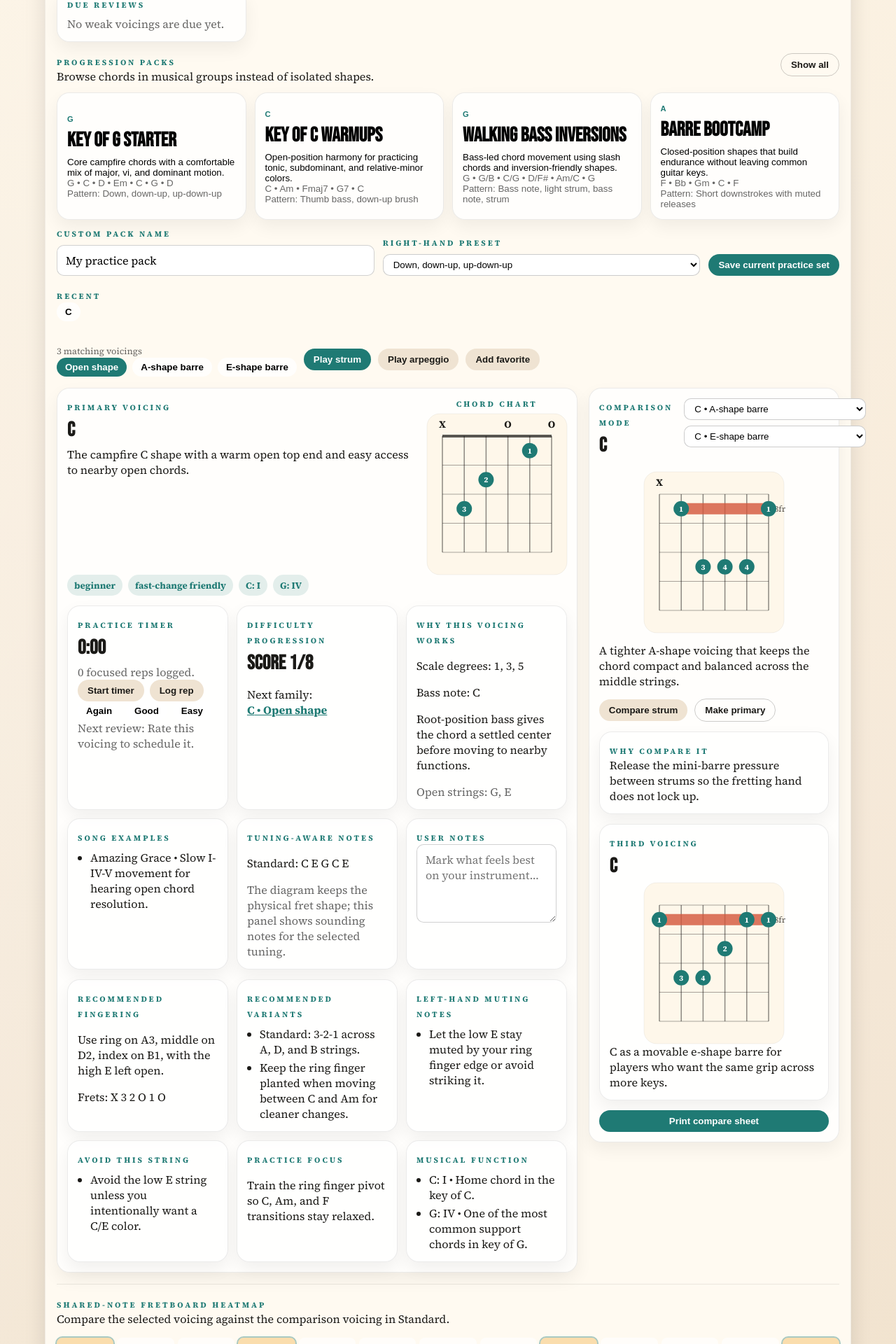
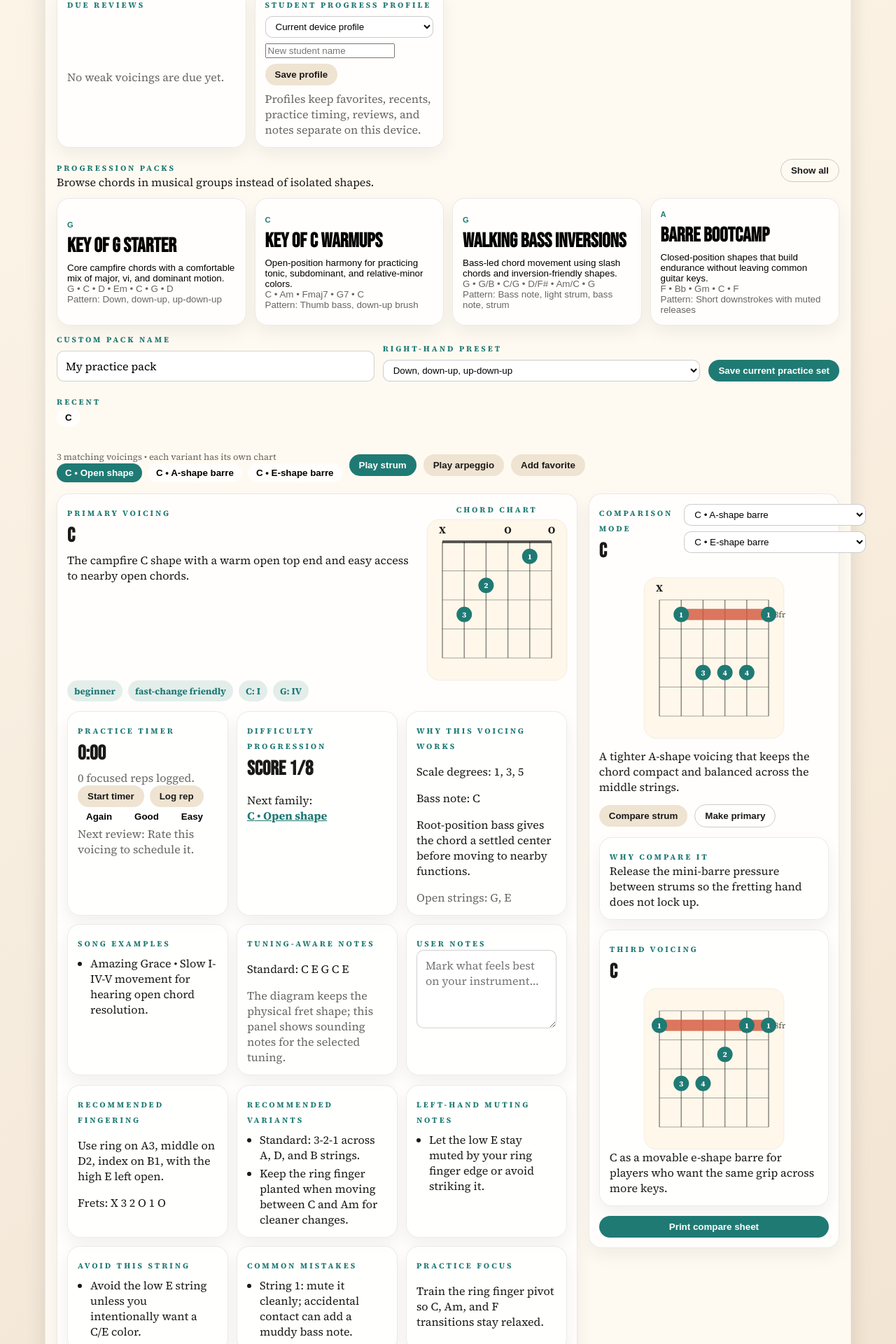
Before and after one commit to paladinv/ChordHero, a Next.js app: page /library in a window 1280 px wide. Shown: the part 540-2460 px from the top of the page at 70% size. Built offline with nearby package versions, Linux system fonts and the light colour scheme.

Commit message:
Add student profiles, MIDI input, and richer chord tooling

```diff
--- a/components/ChordDiagram.tsx
+++ b/components/ChordDiagram.tsx
@@ -10,6 +10,15 @@ export type Chord = {
   barre?: Barre;
   fingers?: Array<1 | 2 | 3 | 4 | null>;
 };
+
+export const normalizeChord = (chord: Chord): Chord => ({
+  ...chord,
+  frets: Array.from({ length: STRING_COUNT }, (_, index) => {
+    const fret = chord.frets[index];
+    return typeof fret === "number" && Number.isFinite(fret) ? Math.max(-1, fret) : -1;
+  }),
+  fingers: Array.from({ length: STRING_COUNT }, (_, index) => chord.fingers?.[index] ?? null)
+});
 
 type ChordDiagramProps = {
   chord: Chord;
@@ -29,6 +38,7 @@ function getBaseFret(chord: Chord) {
 }
 
 export default function ChordDiagram({ chord }: ChordDiagramProps) {
+  const chart = normalizeChord(chord);
   const width = 200;
   const height = 230;
   const paddingX = 22;
@@ -37,7 +47,7 @@ export default function ChordDiagram({ chord }: ChordDiagramProps) {
   const gridHeight = height - paddingY * 2;
   const stringGap = gridWidth / (STRING_COUNT - 1);
   const fretGap = gridHeight / (FRET_COUNT - 1);
-  const baseFret = getBaseFret(chord);
+  const baseFret = getBaseFret(chart);
 
   return (
     <svg
@@ -46,7 +56,7 @@ export default function ChordDiagram({ chord }: ChordDiagramProps) {
       viewBox={`0 0 ${width} ${height}`}
       className="diagram"
       role="img"
-      aria-label={`Chord diagram for ${chord.name}`}
+      aria-label={`Chord diagram for ${chart.name}`}
     >
       <rect x="0" y="0" width={width} height={height} rx="18" className="diagram-bg" />
 
@@ -84,18 +94,18 @@ export default function ChordDiagram({ chord }: ChordDiagramProps) {
         </text>
       )}
 
-      {chord.barre && (
+      {chart.barre && (
         <rect
-          x={paddingX + chord.barre.from * stringGap - 8}
-          y={paddingY + (chord.barre.fret - baseFret + 1) * fretGap - fretGap / 2 - 8}
-          width={(chord.barre.to - chord.barre.from) * stringGap + 16}
+          x={paddingX + chart.barre.from * stringGap - 8}
+          y={paddingY + (chart.barre.fret - baseFret + 1) * fretGap - fretGap / 2 - 8}
+          width={(chart.barre.to - chart.barre.from) * stringGap + 16}
           height={16}
           rx={8}
           className="diagram-barre"
         />
       )}
 
-      {chord.frets.map((fret, stringIndex) => {
+      {chart.frets.map((fret, stringIndex) => {
         const x = paddingX + stringIndex * stringGap;
         if (fret === 0) {
           return (
@@ -114,7 +124,7 @@ export default function ChordDiagram({ chord }: ChordDiagramProps) {
 
         const position = fret - baseFret + 1;
         const y = paddingY + position * fretGap - fretGap / 2;
-        const finger = chord.fingers?.[stringIndex] ?? null;
+        const finger = chart.fingers?.[stringIndex] ?? null;
 
         return (
           <g key={`dot-${stringIndex}`}>
--- a/components/ChordLibraryExplorer.tsx
+++ b/components/ChordLibraryExplorer.tsx
@@ -22,6 +22,7 @@ const FAVORITES_STORAGE_KEY = "chord-hero-library-favorites";
 const CUSTOM_PACKS_STORAGE_KEY = "chord-hero-library-custom-packs";
 const PRACTICE_STATS_STORAGE_KEY = "chord-hero-library-practice-stats";
 const USER_NOTES_STORAGE_KEY = "chord-hero-library-user-notes";
+const STUDENT_PROFILES_STORAGE_KEY = "chord-hero-library-student-profiles";
 const SAMPLE_BASE_PATH = "/samples/guitar";
 const OPEN_STRING_FREQUENCIES = [82.41, 110, 146.83, 196, 246.94, 329.63];
 const STANDARD_STRING_NOTES = ["E", "A", "D", "G", "B", "E"];
@@ -102,6 +103,14 @@ type EarTarget = {
   prompt: "chord" | "function";
   options: string[];
 };
+type StudentProfile = {
+  id: string;
+  name: string;
+  favorites: string[];
+  recents: string[];
+  practiceStats: PracticeStats;
+  userNotes: Record<string, string>;
+};
 type HeatmapNote = {
   key: string;
   stringIndex: number;
@@ -192,6 +201,21 @@ const getTheoryNotes = (entry: ChordLibraryItem) => {
         : "Root-position bass gives the chord a settled center before moving to nearby functions.",
     openStrings: openStrings || "No open strings in this voicing."
   };
+};
+
+const getCommonMistakes = (entry: ChordLibraryItem) => {
+  const mistakes: string[] = [];
+  entry.chord.frets.forEach((fret, index) => {
+    if (fret < 0) mistakes.push(`String ${index + 1}: mute it cleanly; accidental contact can add a muddy bass note.`);
+  });
+  if (entry.difficultyTags.includes("barre")) {
+    mistakes.push("Barre: check each string one at a time and relax pressure between checks.");
+  }
+  if (entry.difficultyTags.includes("stretch")) {
+    mistakes.push("Stretch: move the wrist forward instead of squeezing harder with the thumb.");
+  }
+  if (!mistakes.length) mistakes.push("Buzzing: lift and re-place each finger close behind its fret wire.");
+  return mistakes.slice(0, 3);
 };
 
 export default function ChordLibraryExplorer() {
@@ -227,6 +251,10 @@ export default function ChordLibraryExplorer() {
   const [earAnswer, setEarAnswer] = useState("");
   const [earResult, setEarResult] = useState("");
   const [thirdCompareChordId, setThirdCompareChordId] = useState("");
+  const [studentProfiles, setStudentProfiles] = useState<StudentProfile[]>([]);
+  const [activeStudentId, setActiveStudentId] = useState("default-student");
+  const [newStudentName, setNewStudentName] = useState("");
+  const [midiStatus, setMidiStatus] = useState("MIDI not connected");
 
   const deferredLibrarySearch = useDeferredValue(librarySearch.trim().toLowerCase());
   const audioContextRef = useRef<AudioContext | null>(null);
@@ -551,6 +579,89 @@ export default function ChordLibraryExplorer() {
     ]);
   };
 
+  const snapshotStudent = (id: string, name: string): StudentProfile => ({
+    id,
+    name,
+    favorites: favoriteIds,
+    recents: recentIds,
+    practiceStats,
+    userNotes
+  });
+
+  const saveStudentProfile = () => {
+    const name = newStudentName.trim() || `Student ${studentProfiles.length + 1}`;
+    const id = `student-${Date.now()}`;
+    const profile = snapshotStudent(id, name);
+    setStudentProfiles((previous) => [profile, ...previous]);
+    setActiveStudentId(id);
+    setNewStudentName("");
+  };
+
+  const loadStudentProfile = (id: string) => {
+    const current = studentProfiles.find((profile) => profile.id === activeStudentId);
+    if (current) {
+      setStudentProfiles((previous) => previous.map((profile) => profile.id === activeStudentId ? snapshotStudent(activeStudentId, profile.name) : profile));
+    }
+    const next = studentProfiles.find((profile) => profile.id === id);
+    if (!next) return;
+    setActiveStudentId(id);
+    setFavoriteIds(next.favorites);
+    setRecentIds(next.recents);
+    setPracticeStats(next.practiceStats);
+    setUserNotes(next.userNotes);
+  };
+
+  const exportTeacherPacks = () => {
+    const blob = new Blob([JSON.stringify(customPacks, null, 2)], { type: "application/json" });
+    const url = URL.createObjectURL(blob);
+    const link = document.createElement("a");
+    link.href = url;
+    link.download = "chord-hero-teacher-packs.json";
+    link.click();
+    URL.revokeObjectURL(url);
+  };
+
+  const importTeacherPacks = (file: File) => {
+    const reader = new FileReader();
+    reader.onload = () => {
+      try {
+        const imported = JSON.parse(String(reader.result)) as CustomPack[];
+        if (!Array.isArray(imported)) throw new Error("Invalid pack file");
+        const valid = imported.filter((pack) => pack && typeof pack.title === "string" && Array.isArray(pack.chordIds));
+        setCustomPacks((previous) => [...valid.map((pack) => ({ ...pack, id: `imported-${Date.now()}-${pack.id}`, custom: true as const })), ...previous]);
+      } catch {
+        setSampleStatus("Teacher pack import failed: choose a Chord Hero JSON export");
+      }
+    };
+    reader.readAsText(file);
+  };
+
+  const connectMidi = async () => {
+    const midiNavigator = navigator as Navigator & { requestMIDIAccess?: () => Promise<any> };
+    if (!midiNavigator.requestMIDIAccess) {
+      setMidiStatus("Web MIDI is not supported in this browser");
+      return;
+    }
+    try {
+      const access = await midiNavigator.requestMIDIAccess();
+      const handleMessage = (event: any) => {
+        const [status, note] = event.data ?? [];
+        if ((status & 0xf0) !== 0x90 || !note || event.data[2] === 0) return;
+        const midiNote = noteAt(note % 12);
+        setMidiStatus(`Last MIDI note: ${midiNote}`);
+        if (!earTarget) return;
+        const targetRoot = earTarget.entry.root;
+        const correct = midiNote === targetRoot;
+        setEarAnswer(correct ? (earTarget.prompt === "chord" ? earTarget.entry.chord.name : earTarget.entry.functionContexts[0]?.roles[0] ?? "I") : midiNote);
+        setEarResult(correct ? "Correct MIDI root" : `Try again; the root is ${targetRoot}`);
+      };
+      access.inputs.forEach((input: any) => { input.onmidimessage = handleMessage; });
+      setMidiStatus(`${access.inputs.size} MIDI input${access.inputs.size === 1 ? "" : "s"} connected`);
+    } catch {
+      setMidiStatus("MIDI permission was not granted");
+    }
+  };
+
   const addPracticeRep = (id: string) => {
     setPracticeStats((previous) => ({
       ...previous,
@@ -623,6 +734,7 @@ export default function ChordLibraryExplorer() {
       const storedCustomPacks = window.localStorage.getItem(CUSTOM_PACKS_STORAGE_KEY);
       const storedPracticeStats = window.localStorage.getItem(PRACTICE_STATS_STORAGE_KEY);
       const storedUserNotes = window.localStorage.getItem(USER_NOTES_STORAGE_KEY);
+      const storedProfiles = window.localStorage.getItem(STUDENT_PROFILES_STORAGE_KEY);
       if (storedFavorites) {
         setFavoriteIds(JSON.parse(storedFavorites));
       }
@@ -638,6 +750,9 @@ export default function ChordLibraryExplorer() {
       if (storedUserNotes) {
         setUserNotes(JSON.parse(storedUserNotes));
       }
+      if (storedProfiles) {
+        setStudentProfiles(JSON.parse(storedProfiles));
+      }
     } catch {
       // Ignore storage failures and keep the UI usable.
     }
@@ -682,6 +797,14 @@ export default function ChordLibraryExplorer() {
       // Ignore storage failures and keep the UI usable.
     }
   }, [userNotes]);
+
+  useEffect(() => {
+    try {
+      window.localStorage.setItem(STUDENT_PROFILES_STORAGE_KEY, JSON.stringify(studentProfiles));
+    } catch {
+      // Ignore storage failures and keep the UI usable.
+    }
+  }, [studentProfiles]);
 
   useEffect(() => {
     if (!selectedLibraryEntry) return;
@@ -978,6 +1101,9 @@ export default function ChordLibraryExplorer() {
                     ))}
                   </div>
                   <div className="chip-row">
+                    <button className="btn" type="button" onClick={connectMidi}>
+                      Connect MIDI
+                    </button>
                     <button
                       className="btn ghost"
                       type="button"
@@ -987,6 +1113,7 @@ export default function ChordLibraryExplorer() {
                     </button>
                     {earResult ? <strong>{earResult}</strong> : null}
                   </div>
+                  <p className="muted">{midiStatus}. Play the chord root on a MIDI keyboard or fretboard.</p>
                 </div>
               ) : null}
             </div>
@@ -1004,6 +1131,26 @@ export default function ChordLibraryExplorer() {
               ) : (
                 <p className="muted">No weak voicings are due yet.</p>
               )}
+            </div>
+
+            <div className="library-tool-panel">
+              <span className="label">Student progress profile</span>
+              <select value={activeStudentId} onChange={(event) => loadStudentProfile(event.target.value)}>
+                <option value="default-student">Current device profile</option>
+                {studentProfiles.map((profile) => (
+                  <option key={profile.id} value={profile.id}>{profile.name}</option>
+                ))}
+              </select>
+              <div className="chip-row">
+                <input
+                  value={newStudentName}
+                  onChange={(event) => setNewStudentName(event.target.value)}
+                  placeholder="New student name"
+                  aria-label="New student name"
+                />
+                <button className="btn" type="button" onClick={saveStudentProfile}>Save profile</button>
+              </div>
+              <p className="muted">Profiles keep favorites, recents, practice timing, reviews, and notes separate on this device.</p>
             </div>
           </div>
 
@@ -1135,7 +1282,7 @@ export default function ChordLibraryExplorer() {
               <div>
                 <span className="library-label">
                   {filteredLibraryEntries.length} matching voicing
-                  {filteredLibraryEntries.length === 1 ? "" : "s"}
+                  {filteredLibraryEntries.length === 1 ? "" : "s"} • each variant has its own chart
                 </span>
                 <div className="variant-list">
                   {filteredLibraryEntries.map((entry) => (
@@ -1145,7 +1292,7 @@ export default function ChordLibraryExplorer() {
                       className={`chip ${entry.id === selectedLibraryEntry.id ? "active" : ""}`}
                       onClick={() => setSelectedLibraryId(entry.id)}
                     >
-                      {entry.position}
+                      {entry.chord.name} • {entry.position}
                     </button>
                   ))}
                 </div>
@@ -1344,6 +1491,14 @@ export default function ChordLibraryExplorer() {
                     </ul>
                   </div>
                   <div className="library-detail-card">
+                    <span className="label">Common mistakes</span>
+                    <ul>
+                      {getCommonMistakes(selectedLibraryEntry).map((mistake) => (
+                        <li key={mistake}>{mistake}</li>
+                      ))}
+                    </ul>
+                  </div>
+                  <div className="library-detail-card">
                     <span className="label">Practice focus</span>
                     <p>{selectedLibraryEntry.practiceFocus}</p>
                   </div>
@@ -1543,6 +1698,21 @@ export default function ChordLibraryExplorer() {
                   Print or save PDF
                 </button>
               </div>
+              <div className="chip-row">
+                <button className="btn" type="button" onClick={exportTeacherPacks}>Export teacher packs</button>
+                <label className="btn ghost" htmlFor="teacher-pack-import">Import teacher packs</label>
+                <input
+                  id="teacher-pack-import"
+                  type="file"
+                  accept="application/json,.json"
+                  className="visually-hidden"
+                  onChange={(event) => {
+                    const file = event.target.files?.[0];
+                    if (file) importTeacherPacks(file);
+                    event.currentTarget.value = "";
+                  }}
+                />
+              </div>
               <div className="library-filters">
                 <div>
                   <label className="label" htmlFor="teacher-key">Key</label>
--- a/lib/chords.ts
+++ b/lib/chords.ts
@@ -1482,49 +1482,33 @@ const makeGeneratedLibraryItems = (): ChordLibraryItem[] => {
 const makeGeneratedInversions = (): ChordLibraryItem[] => {
   const existingNames = new Set(CHORD_LIBRARY_ITEMS.map((item) => item.chord.name));
   const inversionShapes: Array<{
-    suffix: string;
-    quality: "major" | "minor";
+    quality: string;
     qualityLabel: string;
-    bassOffset: number;
+    nameSuffix: string;
+    intervals: number[];
   }> = [
-    {
-      suffix: "3rd bass",
-      quality: "major",
-      qualityLabel: "Major",
-      bassOffset: 4
-    },
-    {
-      suffix: "5th bass",
-      quality: "major",
-      qualityLabel: "Major",
-      bassOffset: 7
-    },
-    {
-      suffix: "minor 3rd bass",
-      quality: "minor",
-      qualityLabel: "Minor",
-      bassOffset: 3
-    },
-    {
-      suffix: "minor 5th bass",
-      quality: "minor",
-      qualityLabel: "Minor",
-      bassOffset: 7
-    }
+    { quality: "major", qualityLabel: "Major", nameSuffix: "", intervals: [0, 4, 7] },
+    { quality: "minor", qualityLabel: "Minor", nameSuffix: "m", intervals: [0, 3, 7] },
+    { quality: "dominant7", qualityLabel: "Dominant 7", nameSuffix: "7", intervals: [0, 4, 7, 10] },
+    { quality: "minor7", qualityLabel: "Minor 7", nameSuffix: "m7", intervals: [0, 3, 7, 10] },
+    { quality: "major7", qualityLabel: "Major 7", nameSuffix: "maj7", intervals: [0, 4, 7, 11] },
+    { quality: "sus2", qualityLabel: "Suspended 2", nameSuffix: "sus2", intervals: [0, 2, 7] },
+    { quality: "sus4", qualityLabel: "Suspended 4", nameSuffix: "sus4", intervals: [0, 5, 7] },
+    { quality: "add9", qualityLabel: "Add 9", nameSuffix: "add9", intervals: [0, 2, 4, 7] }
   ];
 
   return NOTE_NAMES.flatMap((root) =>
-    inversionShapes.flatMap((shape) => {
+    inversionShapes.flatMap((shape) =>
+      shape.intervals.slice(1).flatMap((bassOffset, inversionIndex) => {
       const rootIndex = NOTE_TO_INDEX.get(root) ?? 0;
-      const bass = noteAt(rootIndex + shape.bassOffset);
-      const chordName = `${root}${shape.quality === "minor" ? "m" : ""}/${bass}`;
+      const bass = noteAt(rootIndex + bassOffset);
+      const chordName = `${root}${shape.nameSuffix}/${bass}`;
       if (existingNames.has(chordName)) return [];
 
       const bassFret = (NOTE_TO_INDEX.get(bass) ?? 0) - 4;
       const normalizedBassFret = bassFret < 0 ? bassFret + 12 : bassFret;
-      if (normalizedBassFret > 9) return [];
-      const thirdOffset = shape.quality === "major" ? 4 : 3;
-      const chordTones = [rootIndex, rootIndex + thirdOffset, rootIndex + 7].map(noteAt).map(
+      if (normalizedBassFret > 12) return [];
+      const chordTones = shape.intervals.map((interval) => noteAt(rootIndex + interval)).map(
         (note) => NOTE_TO_INDEX.get(note) ?? 0
       );
       const preferredFret = Math.max(0, Math.min(7, normalizedBassFret - 2));
@@ -1538,12 +1522,12 @@ const makeGeneratedInversions = (): ChordLibraryItem[] => {
       ];
 
       return {
-        id: `${slugify(chordName)}-${slugify(shape.suffix)}-generated`,
+        id: `${slugify(chordName)}-${inversionIndex + 1}-inversion-generated`,
         root,
         quality: shape.quality,
         qualityLabel: shape.qualityLabel,
         inversion: "inverted" as const,
-        position: shape.suffix,
+        position: `${inversionIndex + 1}${inversionIndex === 0 ? "st" : inversionIndex === 1 ? "nd" : inversionIndex === 2 ? "rd" : "th"} inversion • ${bass} bass`,
         chord: makeChord({
           name: chordName,
           frets,
@@ -1566,9 +1550,10 @@ const makeGeneratedInversions = (): ChordLibraryItem[] => {
             description: "Return to a standard voicing when the slash bass is not needed."
           }
         ],
-        practiceFocus: "Practice this against its root-position chord and listen for bass-line direction."
+        practiceFocus: "Practice this against its root-position chord and listen for bass-line direction.",
       };
     })
+    )
   );
 };
 
```
Also changed, not shown: app/globals.css (+12 -0 lines).
